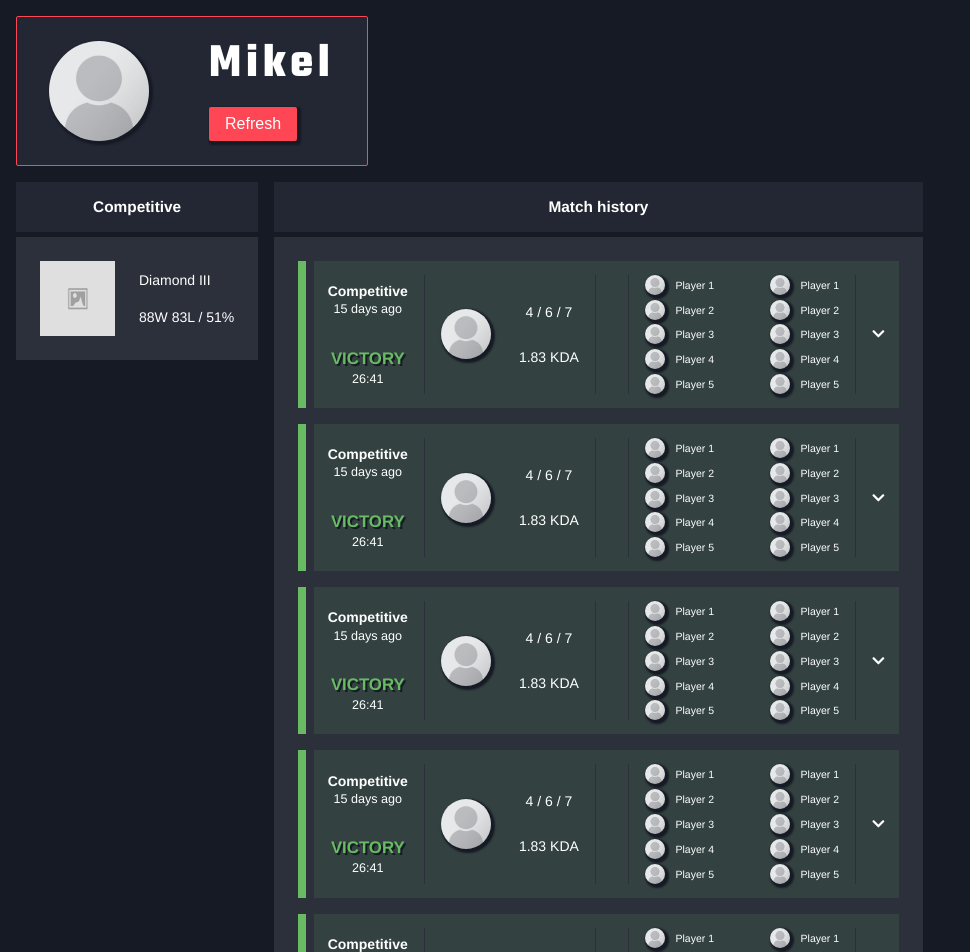
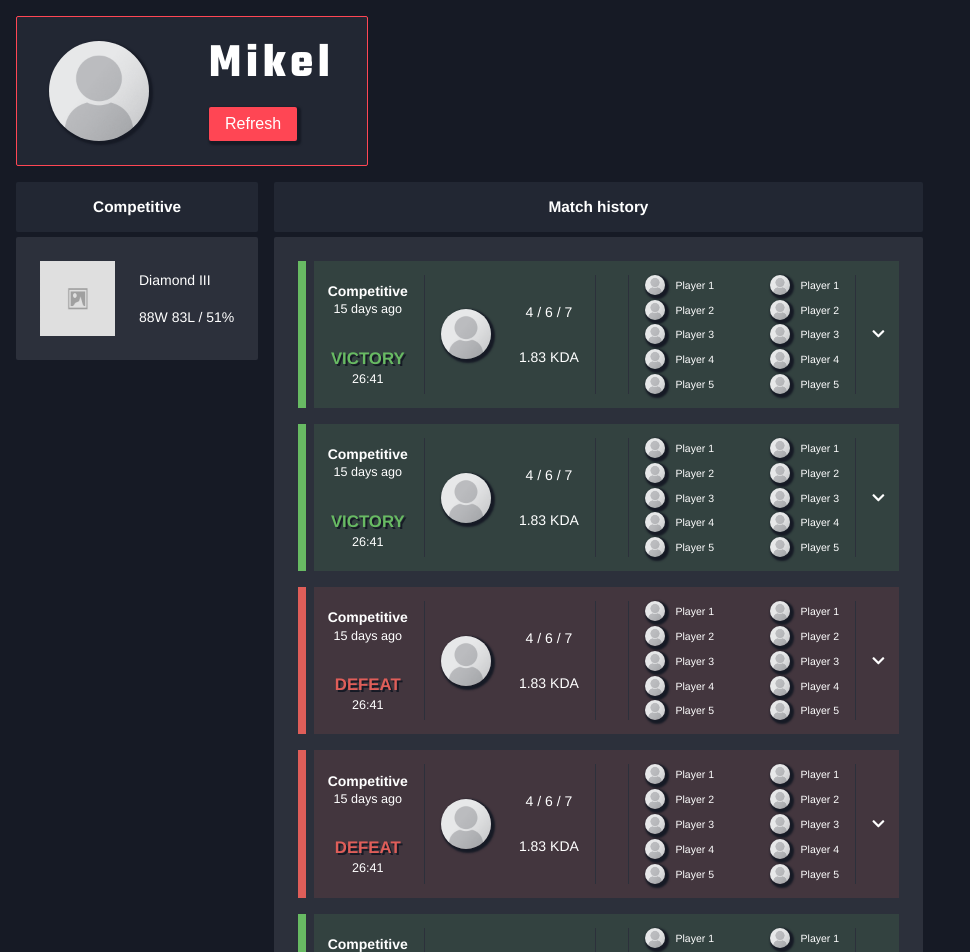
Before and after one commit to bobaec/valostats, a React (Create React App) app: page /player in a window 1280 px wide. Shown: the top 952 px of the page, without its empty margins (0-970 px from the left). Built offline with nearby package versions, Linux system fonts and the light colour scheme.

Commit message:
add prop logic for victory or defeat on matches

```diff
--- a/src/components/playerComponents/MatchHistory.jsx
+++ b/src/components/playerComponents/MatchHistory.jsx
@@ -6,11 +6,11 @@ export default function MatchHistory() {
         <div className='match-history'>
             <div className='default-container header-container'>Match history</div>
             <div className='default-container content-container match-history-container'>
-                <MatchHistoryItem />
-                <MatchHistoryItem />
-                <MatchHistoryItem />
-                <MatchHistoryItem />
-                <MatchHistoryItem />
+                <MatchHistoryItem matchResult='victory' />
+                <MatchHistoryItem matchResult='victory' />
+                <MatchHistoryItem matchResult='defeat' />
+                <MatchHistoryItem matchResult='defeat' />
+                <MatchHistoryItem matchResult='victory' />
             </div>
         </div>
     );
--- a/src/components/playerComponents/MatchHistoryItem.jsx
+++ b/src/components/playerComponents/MatchHistoryItem.jsx
@@ -1,18 +1,18 @@
 import React from 'react';
 
-export default function MatchHistoryItem() {
+export default function MatchHistoryItem(props) {
     return (
         <>
             <div className='match-container'>
-                <div className='win-loss-indicator victory'></div>
-                <div className='match-inner-container victory'>
+                <div className={`win-loss-indicator ${props.matchResult}`}></div>
+                <div className={`match-inner-container ${props.matchResult}`}>
                     <div className='match-summary-container'>
                         <div className='row'>
                             <div className='match-type'>Competitive</div>
                             <div className='match-date'>15 days ago</div>
                         </div>
                         <div className='row'>
-                            <div className='match-result victory'>Victory</div>
+                            <div className={`match-result ${props.matchResult}`}>{props.matchResult}</div>
                             <div className='match-time'>26:41</div>
                         </div>
                     </div>
--- a/src/components/playerComponents/Player.scss
+++ b/src/components/playerComponents/Player.scss
@@ -18,7 +18,6 @@
             margin-bottom: 1rem;
             width: max-content;
             border-color: $valorant-red;
-            border-radius: 2px;
             border-style: solid;
             border-width: 1px;
         }
@@ -26,6 +25,7 @@
         .default-container {
             display: flex;
             background-color: $inner-box-black;
+            border-radius: 2px;
 
             .player-icon {
                 width: 100px;
```
Also changed, not shown: src/components/playerComponents/expand_less-black-test1-no-bg.svg (deleted), src/components/playerComponents/keyboard_arrow_down-white-18dp.svg (deleted).
